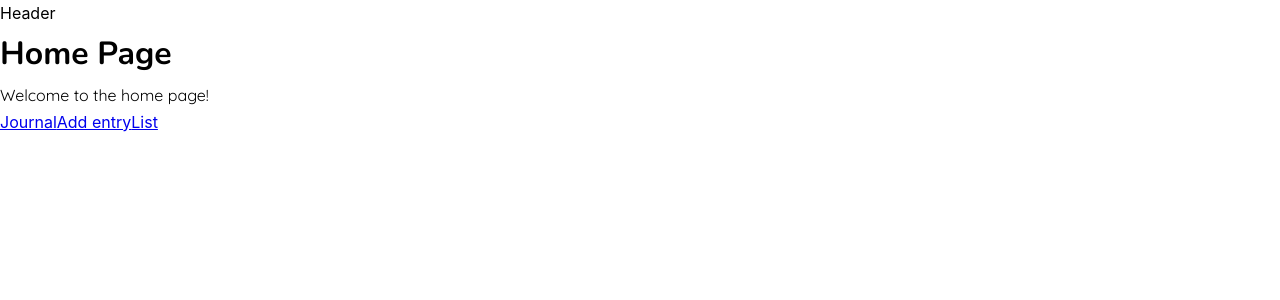
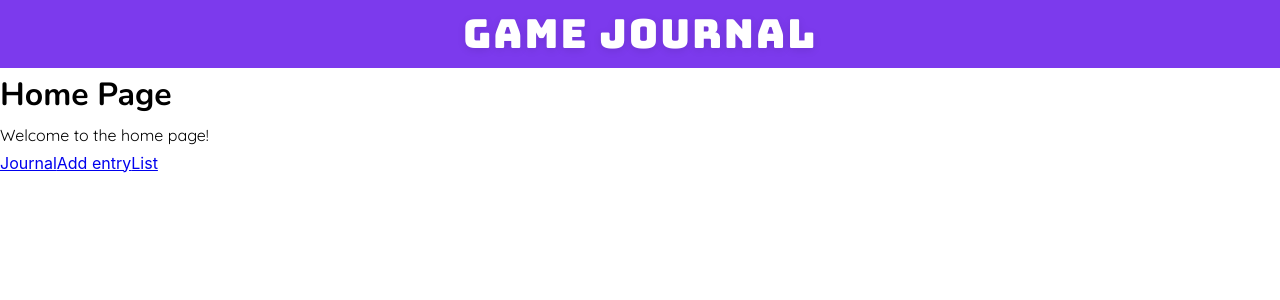
Before and after one commit to ednanf/game-journal, a React (Vite) app in the folder frontend/: page / in a window 1280 px wide. Shown: the top 300 px of the page. Built offline with nearby package versions, Linux system fonts and the light colour scheme.

Commit message:
feat: Create Header component with styling and integrate into Layout
Signed-off-by: Ednan R. Frizzera Filho <ednan@frizzera.dev>

```diff
--- /dev/null
+++ b/frontend/src/components/Header/Header.module.css
@@ -0,0 +1,14 @@
+.header {
+    display: flex;
+    align-items: center;
+    justify-content: center;
+    background-color: var(--color-accent-purple);
+    color: #FFFFFF;
+}
+
+.logo {
+    font-family: 'Bungee', Arial, sans-serif;
+    font-size: 2.5rem;
+    letter-spacing: 2px;
+    text-shadow: 0 2px 8px rgba(0, 0, 0, 0.10);
+}
--- /dev/null
+++ b/frontend/src/components/Header/Header.tsx
@@ -0,0 +1,11 @@
+import styles from './Header.module.css';
+
+function Header() {
+  return (
+    <header>
+      <div className={`${styles.header} ${styles.logo}`}>Game Journal</div>
+    </header>
+  );
+}
+
+export default Header;
--- a/frontend/src/components/Layout/Layout.tsx
+++ b/frontend/src/components/Layout/Layout.tsx
@@ -1,11 +1,12 @@
 import { Outlet } from 'react-router-dom';
 
+import Header from '../Header/Header.tsx';
 import NavBar from '../NavBar/NavBar.tsx';
 
 function Layout() {
   return (
     <>
-      <header>Header</header>
+      <Header />
       <main>
         <Outlet />
         <nav>
```
